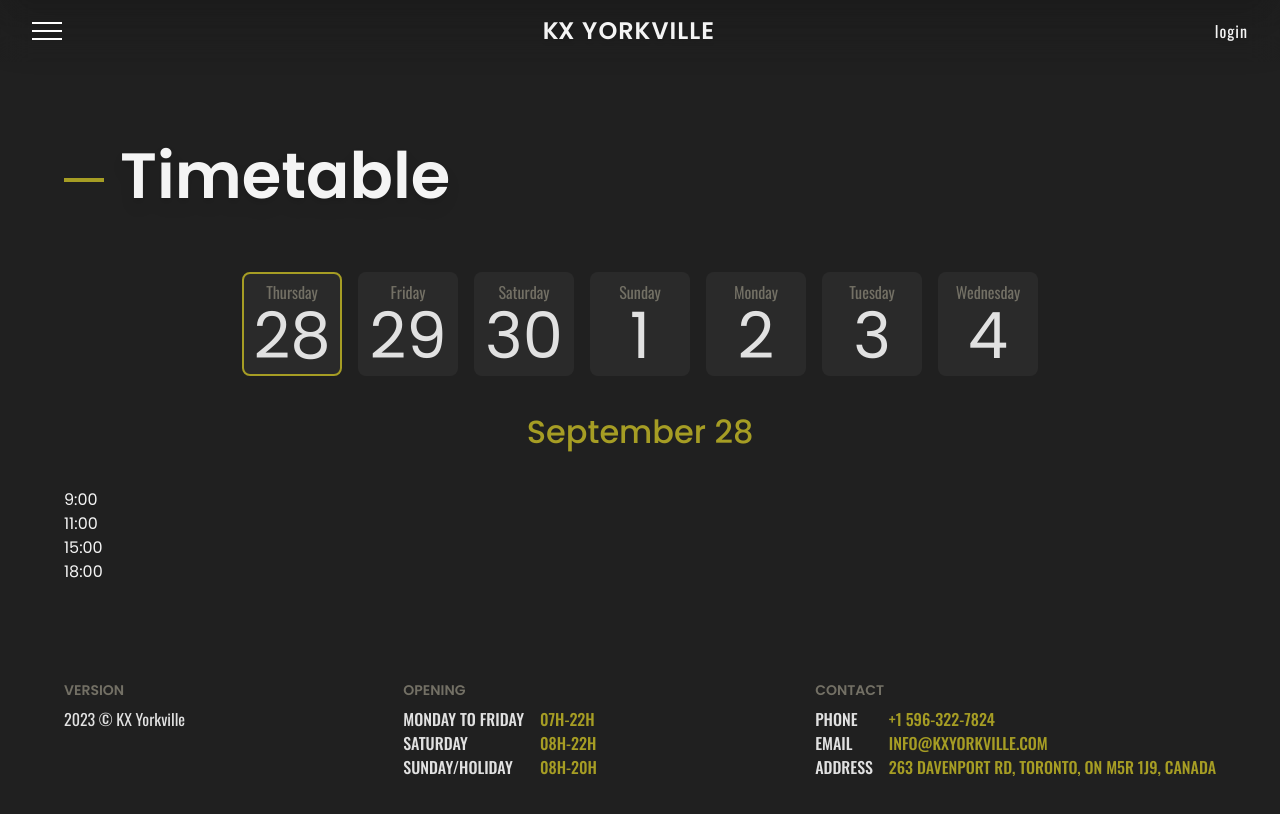
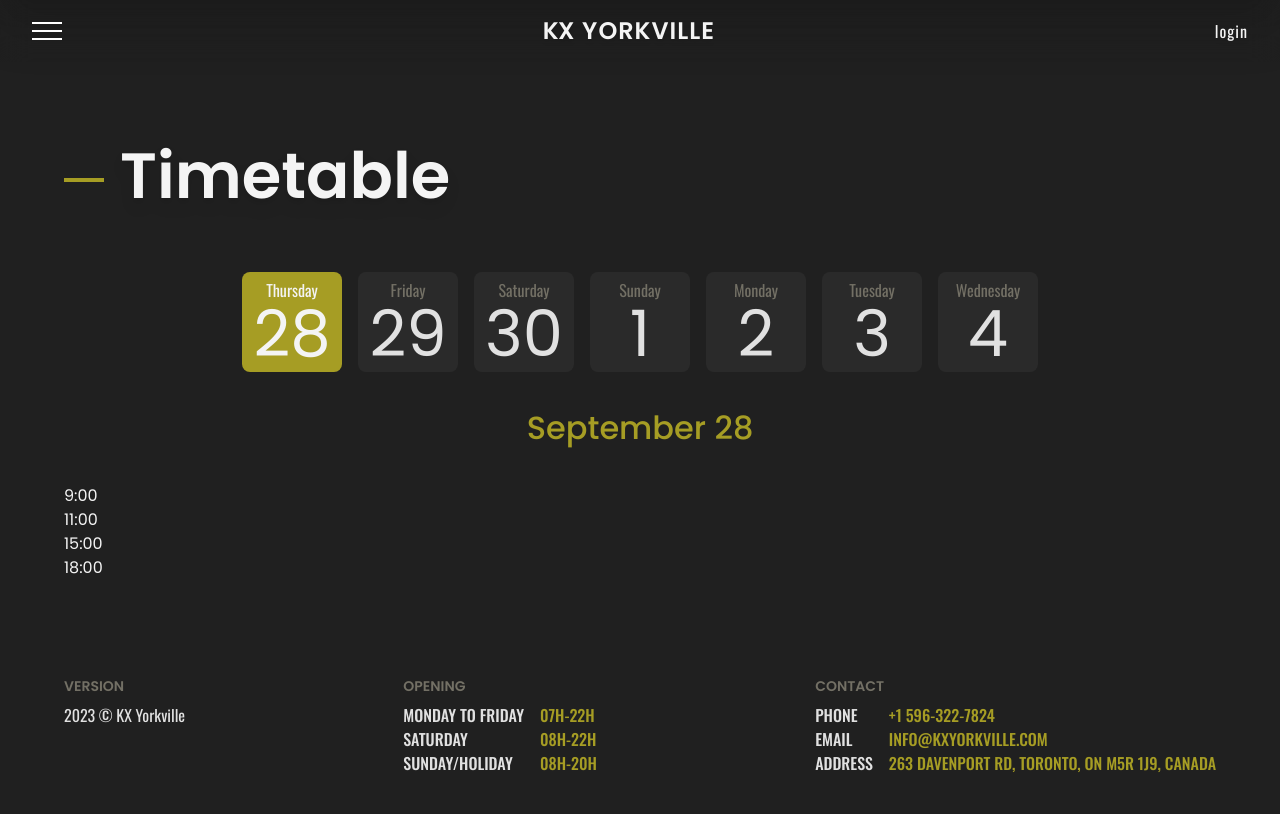
Before and after one commit to TLNRB/kxYorkville, a Vue app in the folder kxYorkville/: page /timetable in a window 1280 px wide. Shown: the top 814 px of the page. Built offline with nearby package versions, Linux system fonts and the light colour scheme.

Commit message:
day active and hovering

```diff
--- a/kxYorkville/src/views/TimetableView.vue
+++ b/kxYorkville/src/views/TimetableView.vue
@@ -34,7 +34,7 @@ const weekDay = weekdays[today.getDay()]
 const clcikedDay = ref(todayDay)
 const clcikedMonth = ref(todayMonth)
 
-const nextDays = [{ date: todayDay, month: todayMonth, weekDay: weekDay }]
+const days = [{ date: todayDay, month: todayMonth, weekDay: weekDay, active: true }]
 for (let i = 1; i <= 6; i++) {
   const nextDay = new Date()
   nextDay.setDate(todayDay + i)
@@ -43,15 +43,16 @@ for (let i = 1; i <= 6; i++) {
   const nextMonth = monthNames[nextDay.getMonth()]
   const weekDay = weekdays[nextDay.getDay()]
 
-  nextDays.push({ date: nextDayOfMonth, month: nextMonth, weekDay: weekDay })
+  days.push({ date: nextDayOfMonth, month: nextMonth, weekDay: weekDay, active: false })
 }
 
 //Timetable data handling
 const filteredTimetable = ref(timetableDB[0])
-const handleTimetableFilter = (day, date, month) => {
+const handleTimetableFilter = (weekday, date, month) => {
+  days.forEach((day) => (day.date === date ? (day.active = true) : (day.active = false)))
   clcikedDay.value = date
   clcikedMonth.value = month
-  filteredTimetable.value = timetableDB.find((timetable) => timetable.day === day)
+  filteredTimetable.value = timetableDB.find((timetable) => timetable.day === weekday)
 }
 </script>
 
@@ -66,19 +67,21 @@ const handleTimetableFilter = (day, date, month) => {
         class="flex flex-wrap justify-center items-center gap-[.5rem] md:gap-[.75rem] lg:gap-[1rem] xxxxl:gap-[1.25rem]"
       >
         <div
-          v-for="day in nextDays"
-          :key="day.id"
-          class="w-[80px] py-[.375rem] flex flex-col justify-center items-center border-[2px] rounded-[8px] cursor-pointer bg-bgHoverDark hover:bg-primaryColor group duration-[.2s] ease-in-out md:w-[85px] lg:w-[100px] xxl:w-[120px] xxxxl:w-[135px]"
-          :class="day.date === todayDay ? 'border-primaryColor' : 'border-transparent'"
+          v-for="day in days"
+          :key="day.date"
+          class="w-[80px] py-[.375rem] flex flex-col justify-center items-center rounded-[8px] cursor-pointer bg-bgHoverDark group duration-[.2s] ease-in-out md:w-[85px] lg:w-[100px] xxl:w-[120px] xxxxl:w-[135px]"
+          :class="[day.active ? 'bg-primaryColor ' : '']"
           @click="handleTimetableFilter(day.weekDay, day.date, day.month)"
         >
           <p
             class="font-oswald text-[.75rem] text-bgColorLightest group-hover:text-textLight duration-[.15s] ease-in-out md:text-[1rem] xxl:text-[1.125rem] xxxxl:text-[1.25rem]"
+            :class="[day.active ? 'text-textLight ' : '']"
           >
             {{ day.weekDay }}
           </p>
           <p
             class="text-[3.5rem] leading-none text-textGray group-hover:text-textLight duration-[.15s] ease-in-out md:text-[4rem] xxl:text-[5rem] xxxxl:text-[6rem]"
+            :class="[day.active ? 'text-textLight ' : '']"
           >
             {{ day.date }}
           </p>
```
